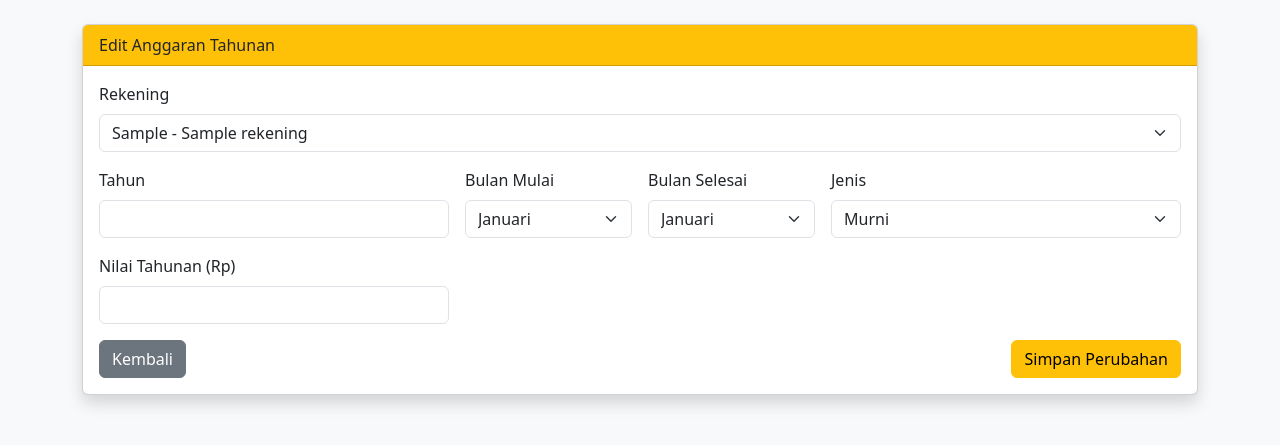
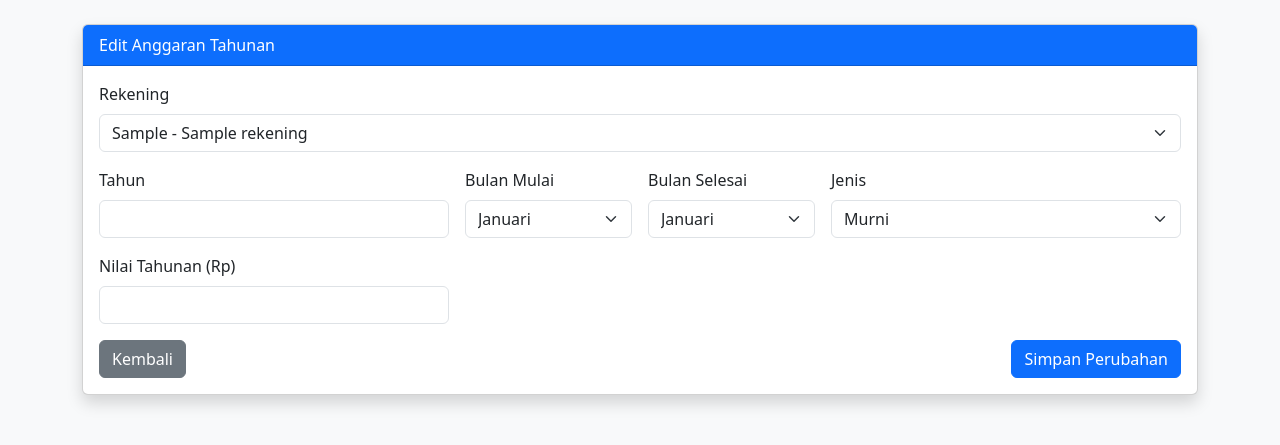
Before and after one commit to nurulfadilahwe/sistem_monitorkeuangan, a PHP site: page /form_edit_anggaran_tahunan.php?id=1 in a window 1280 px wide. Shown: the top 445 px of the page. Run offline with PHP 8.4, Linux system fonts and the light colour scheme; tables that the repository leaves empty or names only in its code hold one stand-in row (values such as "Sample post").

Commit message:
edit tipis

```diff
--- a/form_edit_anggaran_tahunan.php
+++ b/form_edit_anggaran_tahunan.php
@@ -38,7 +38,7 @@ $namaBulan = [
 
 <div class="container py-4">
 <div class="card shadow">
-    <div class="card-header bg-warning">Edit Anggaran Tahunan</div>
+    <div class="card-header bg-primary text-white">Edit Anggaran Tahunan</div>
     <div class="card-body">
 
 <form action="update_anggaran_tahunan.php" method="post" class="row g-3">
@@ -102,7 +102,7 @@ $namaBulan = [
 
     <div class="col-12 d-flex justify-content-between">
         <a href="histori.php" class="btn btn-secondary">Kembali</a>
-        <button class="btn btn-warning">Simpan Perubahan</button>
+        <button class="btn btn-primary">Simpan Perubahan</button>
     </div>
 
 </form>
```
Also changed, not shown: form_edit_anggaran.php (+4 -3 lines).
